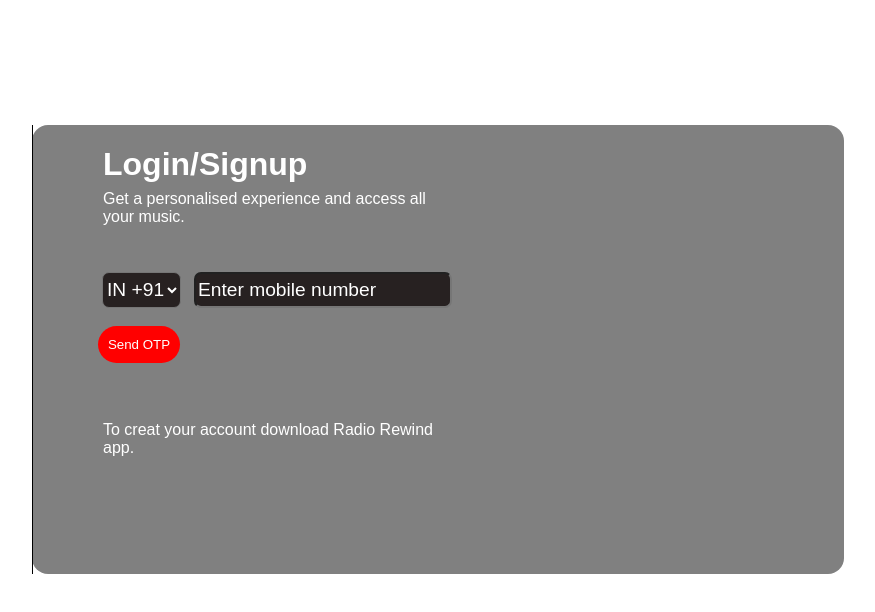
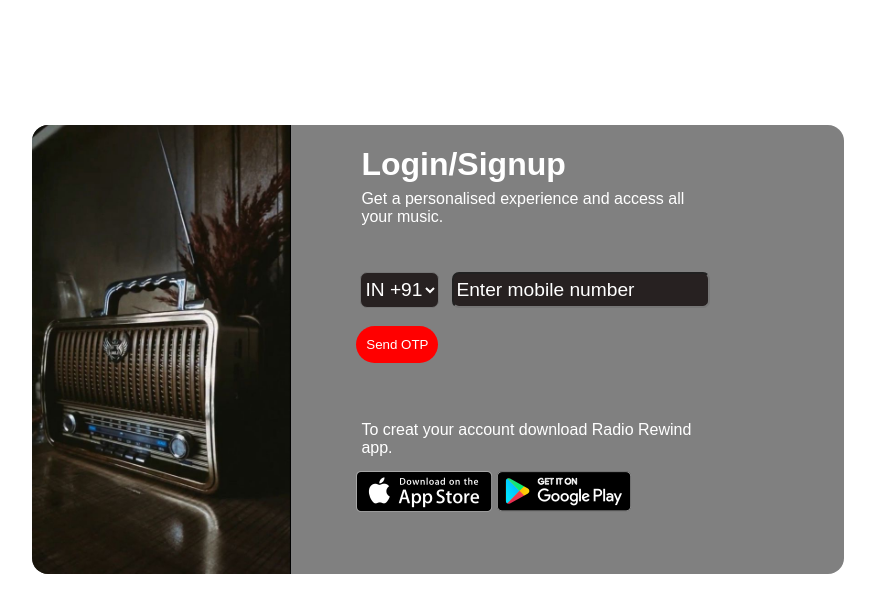
Before and after one commit to Shadab-2604/Radio_Rewind, a website: page login.html in a window 1280 px wide. Shown: the whole page, without its empty margins (202-1077 px from the left). Drawn offline with Linux system fonts and the light colour scheme; the site is published under a folder, as on GitHub Pages, so addresses that start at the root find nothing.

Commit message:
Update login.html

```diff
--- a/login.html
+++ b/login.html
@@ -5,8 +5,8 @@
     <meta charset="UTF-8">
     <meta name="viewport" content="width=device-width, initial-scale=1.0">
     <title>Login</title>
-    <link rel="icon" href="/images/music.png">
-    <link rel="icon" href="/images/music.png">
+    <link rel="icon" href="images/music.png">
+
 </head>
 <style>
     body {
@@ -126,7 +126,7 @@
 <body>
     <div class="big">
 
-        <img src="/images/retro.jpg" alt="" class="im">
+        <img src="images/retro.jpg" alt="" class="im">
         <div class="first">
             <h1>Login/Signup</h1>
             <p>Get a personalised experience and access all your music.</p>
@@ -142,8 +142,8 @@
             <button>Send OTP</button>
             <p class="text">To creat your account download Radio Rewind app.</p>
             <div class="image">
-                <a href="https://www.apple.com/in/app-store/"><img src="/images/apple-store.fd317c9d.png" alt=""></a>
-                <a href="https://play.google.com/"> <img src="/images/play-store.28ce99c9.png" alt=""></a>
+                <a href="https://www.apple.com/in/app-store/"><img src="images/apple-store.fd317c9d.png" alt=""></a>
+                <a href="https://play.google.com/"> <img src="images/play-store.28ce99c9.png" alt=""></a>
             </div>
         </div>
 
```
